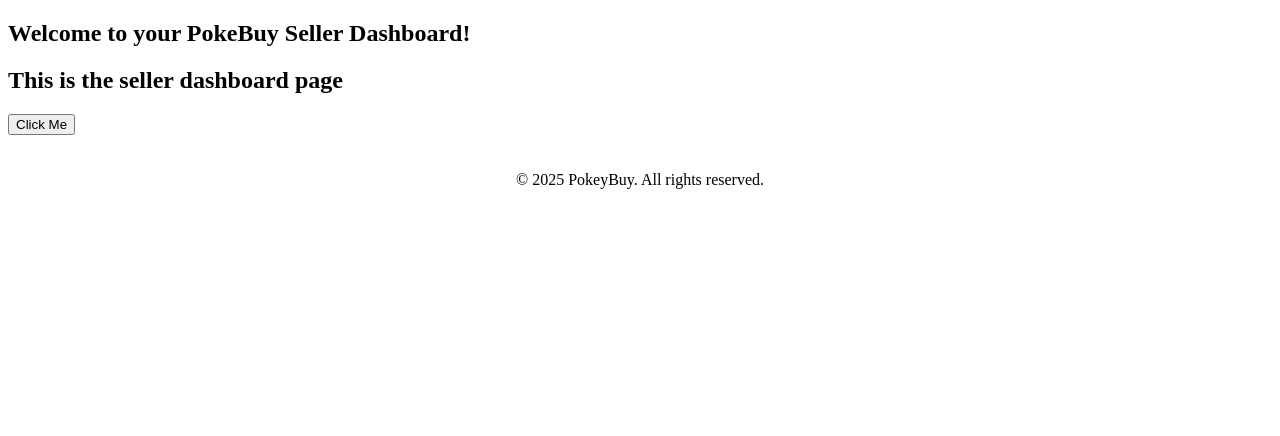
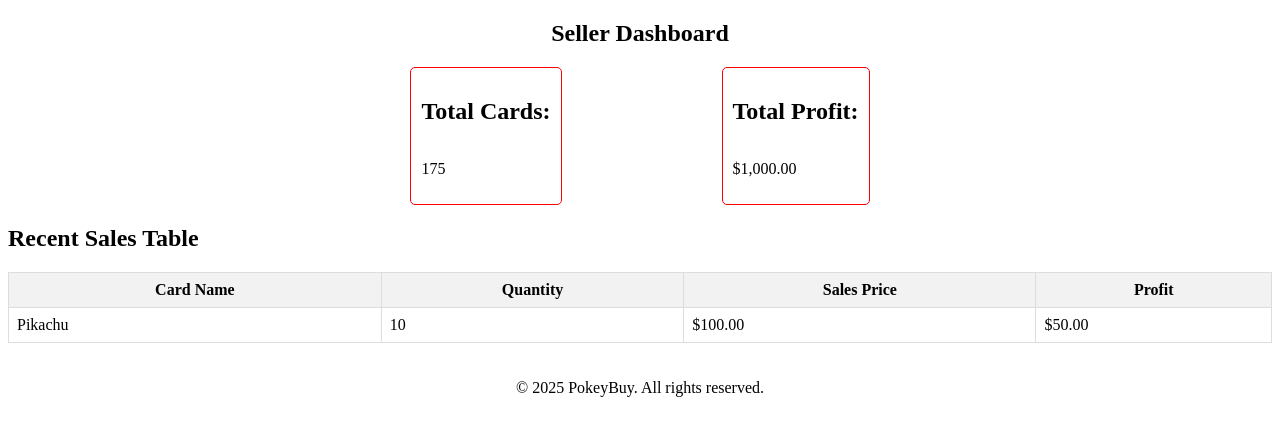
Before and after one commit to Betojr04/PokemonStoreFront, a Flask app: page / in a window 1280 px wide. Shown: the part 77-513 px from the top of the page. Run offline with Flask 3, Linux system fonts and the light colour scheme.

Commit message:
started adding outline for the index.html file for the dashoard.

```diff
--- a/app/templates/base.html
+++ b/app/templates/base.html
@@ -6,6 +6,9 @@
     <link
       rel="stylesheet"
       href="{{ url_for('static', filename='css/styles.css') }}"
+    />
+    <link
+      rel="stylesheet"
       href="{{ url_for('static', filename='css/index.css') }}"
     />
   </head>
--- a/app/templates/index.html
+++ b/app/templates/index.html
@@ -1,6 +1,42 @@
-{% extends "base.html" %} {% block title %}Home - PokeBuy{% endblock %} {% block
-content %}
-<h2>Welcome to your PokeBuy Seller Dashboard!</h2>
-<h2>This is the seller dashboard page</h2>
-<button id="clickMe">Click Me</button>
+{% extends "base.html" %} {% block title %}Dashboard - PokeBuy{% endblock %} {%
+block content %}
+<main class="dashboard-main">
+  <section class="summary-section">
+    <h1>Seller Dashboard</h1>
+    <div class="cards-container">
+      <div class="total-card-container">
+        <h1 class="card-title">Total Cards:</h1>
+        <p class="card-summary">175</p>
+      </div>
+
+      <div class="total-profit-container">
+        <h1 class="profit-title">Total Profit:</h1>
+        <p class="profit-summary">$1,000.00</p>
+      </div>
+    </div>
+  </section>
+
+  <section class="recent-section">
+    <h1>Recent Sales Table</h1>
+    <table class="sales-table">
+      <thead>
+        <tr>
+          <th>Card Name</th>
+          <th>Quantity</th>
+          <th>Sales Price</th>
+          <th>Profit</th>
+        </tr>
+      </thead>
+      <tbody>
+        <tr>
+          <td>Pikachu</td>
+          <td>10</td>
+          <td>$100.00</td>
+          <td>$50.00</td>
+        </tr>
+        <!-- Additional rows can be added here -->
+      </tbody>
+    </table>
+  </section>
+</main>
 {% endblock %}
--- a/static/css/index.css
+++ b/static/css/index.css
@@ -0,0 +1,70 @@
+.dashboard-main {
+    display: flex;
+    flex-direction: column;
+    justify-content: center;
+    align-items: center;
+}
+
+
+.summary-section {
+    display: flex;
+    flex-direction: column;
+    justify-content: center;
+    align-items: center;
+}
+
+.cards-container {
+    display: flex;
+    flex-direction: row;
+    justify-content: space-between;
+}
+
+.total-card-container {
+    border-radius: 5px;
+    padding: 10px;
+    border: solid red 1px;
+    margin-right: 5rem;
+    display: flex;
+    flex-direction: column;
+
+}
+
+.total-profit-container {
+    border-radius: 5px;
+    padding: 10px;
+    border: solid red 1px;
+    display: flex;
+    flex-direction: column;
+    margin-left: 5rem;
+}
+
+
+/* RECENTS SUMMARY STYLING */
+
+.recent-section {
+    width: 100%;
+}
+
+.sales-table {
+    width: 100%;
+    border-collapse: collapse;
+    margin-top: 1em;
+}
+
+.sales-table th,
+.sales-table td {
+    border: 1px solid #ddd;
+    padding: 8px;
+    text-align: left;
+}
+
+.sales-table th {
+    background-color: #f2f2f2;
+    text-align: center;
+}
+
+@media (max-width: 768px) {
+    .sales-table {
+        font-size: 14px;
+    }
+}
```
Also changed, not shown: app/routes.py (+7 -0 lines).
